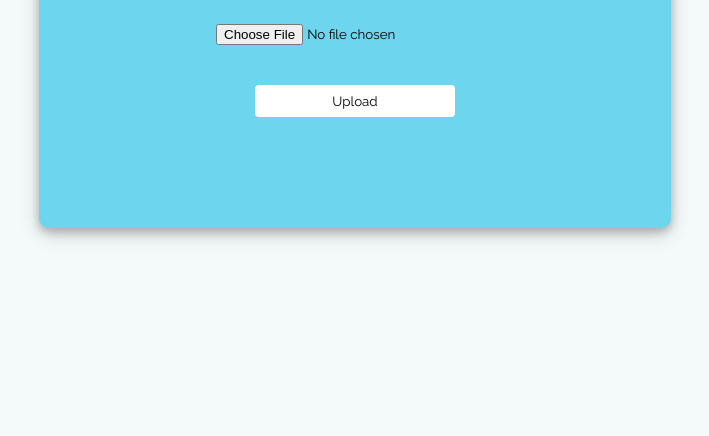
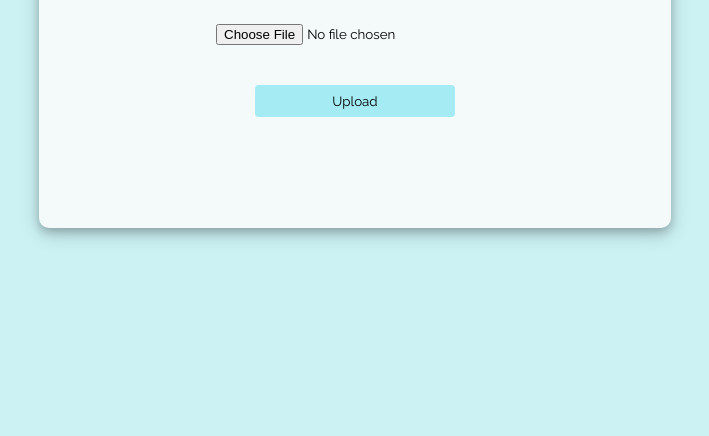
Before and after one commit to swarajpure/image-size-reducer, a plain HTML site: page index.html in a window 1280 px wide. Shown: the part 380-816 px from the top of the page, without its empty margins (285-994 px from the left). Drawn offline with Linux system fonts and the light colour scheme.

Commit message:
slight changes in styles

```diff
--- a/index.css
+++ b/index.css
@@ -7,11 +7,11 @@ body {
   justify-content: center;
   align-items: center;
   height: 100vh;
-  background-color: #f4f9f9;
+  background-color: #ccf2f4;
 }
 
 .container {
-  background-color: #6dd5ed;
+  background-color: #f4f9f9;
   width: 50%;;
   display: flex;
   flex-direction: column;
@@ -28,7 +28,7 @@ h1 {
 
 #submit-btn {
   margin-top: 40px;
-  background-color: white;
+  background-color: #a4ebf3;
   width: 200px;
   border: none;
   height: 2rem;
```
